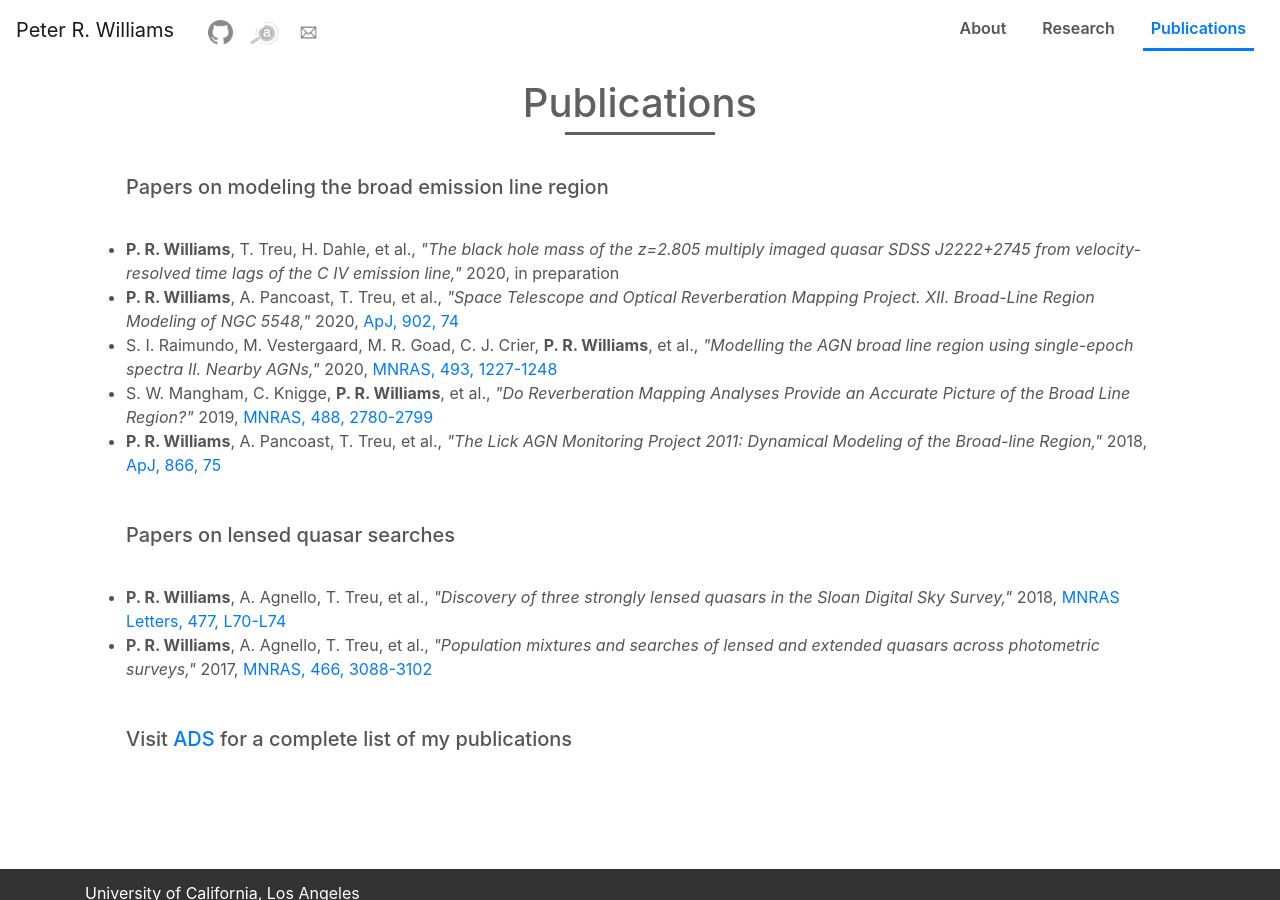
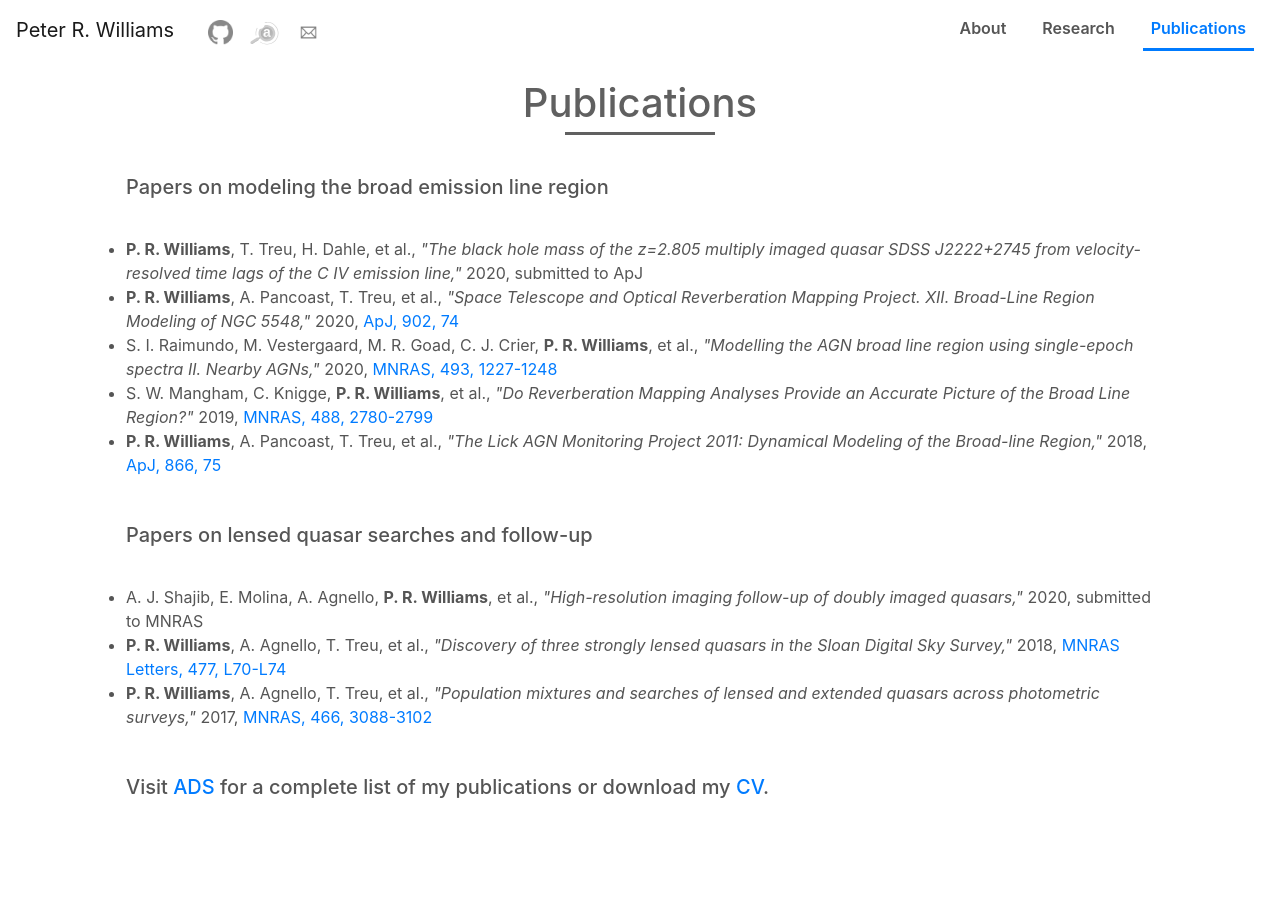
Before and after one commit to peterrwi/peterrwi.github.io, a Jekyll site: the page built from index.html, in a window 1280 px wide and 900 px high, scrolled down 2228 px. Built offline with Jekyll 4.4.1, drawn with Linux system fonts in a browser that asks for light colours; nearby versions of some CDN libraries.

Commit message:
Added Shajib and Williams et al 2020s

```diff
--- a/_includes/publications.html
+++ b/_includes/publications.html
@@ -5,18 +5,19 @@
     <div class="publications-grid">
       <h5>Papers on modeling the broad emission line region</h5>
       <ul>
-        <li> <b>P. R. Williams</b>, T. Treu, H. Dahle, et al., <i>"The black hole mass of the z=2.805 multiply imaged quasar SDSS J2222+2745 from velocity-resolved time lags of the C IV emission line,"</i> 2020, in preparation
+        <li> <b>P. R. Williams</b>, T. Treu, H. Dahle, et al., <i>"The black hole mass of the z=2.805 multiply imaged quasar SDSS J2222+2745 from velocity-resolved time lags of the C IV emission line,"</i> 2020, submitted to ApJ
         <li> <b>P. R. Williams</b>, A. Pancoast, T. Treu, et al., <i>"Space Telescope and Optical Reverberation Mapping Project. XII. Broad-Line Region Modeling of NGC 5548,"</i> 2020, <a href="https://ui.adsabs.harvard.edu/abs/2020ApJ...902...74W" target="_blank">ApJ, 902, 74</a></li>
         <li>S. I. Raimundo, M. Vestergaard, M. R. Goad, C. J. Crier, <b>P. R. Williams</b>, et al., <i>"Modelling the AGN broad line region using single-epoch spectra II. Nearby AGNs,"</i> 2020, <a href="https://ui.adsabs.harvard.edu/abs/2020MNRAS.493.1227R" target="_blank">MNRAS, 493, 1227-1248</a></li>
         <li>S. W. Mangham, C. Knigge, <b>P. R. Williams</b>, et al., <i>"Do Reverberation Mapping Analyses Provide an Accurate Picture of the Broad Line Region?"</i> 2019, <a href="https://ui.adsabs.harvard.edu/abs/2019MNRAS.488.2780M" target="_blank">MNRAS, 488, 2780-2799</a></li>
         <li><b>P. R. Williams</b>, A. Pancoast, T. Treu, et al., <i>"The Lick AGN Monitoring Project 2011: Dynamical Modeling of the Broad-line Region,"</i> 2018, <a href="https://ui.adsabs.harvard.edu/abs/2018ApJ...866...75W" target="_blank">ApJ, 866, 75</a></li>
       </ul>
-      <h5>Papers on lensed quasar searches</h5>
+      <h5>Papers on lensed quasar searches and follow-up</h5>
       <ul>
+        <li>A. J. Shajib, E. Molina, A. Agnello, <b>P. R. Williams</b>, et al., <i>"High-resolution imaging follow-up of doubly imaged quasars,"</i> 2020, submitted to MNRAS
         <li><b>P. R. Williams</b>, A. Agnello, T. Treu, et al., <i>"Discovery of three strongly lensed quasars in the Sloan Digital Sky Survey,"</i> 2018, <a href="http://ui.adsabs.harvard.edu/abs/2018MNRAS.477L..70W" target="_blank">MNRAS Letters, 477, L70-L74</a></li>
         <li><b>P. R. Williams</b>, A. Agnello, T. Treu, et al., <i>"Population mixtures and searches of lensed and extended quasars across photometric surveys,"</i> 2017, <a href="http://ui.adsabs.harvard.edu/abs/2017MNRAS.466.3088W" target="_blank">MNRAS, 466, 3088-3102</a></li>
       </ul>
-      <h5>Visit <a href="https://ui.adsabs.harvard.edu/search/q=author%3A%22Williams%2C%20Peter%20R.%22&sort=date%20desc%2C%20bibcode%20desc&p_=0" target="_blank">ADS<a> for a complete list of my publications</h5>
+      <h5>Visit <a href="https://ui.adsabs.harvard.edu/search/q=author%3A%22Williams%2C%20Peter%20R.%22&sort=date%20desc%2C%20bibcode%20desc&p_=0" target="_blank">ADS<a> for a complete list of my publications or download my <a href="img/cv.pdf" target="_blank">CV<a>.</h5>
     </div>
   </div>
 </section>
```
